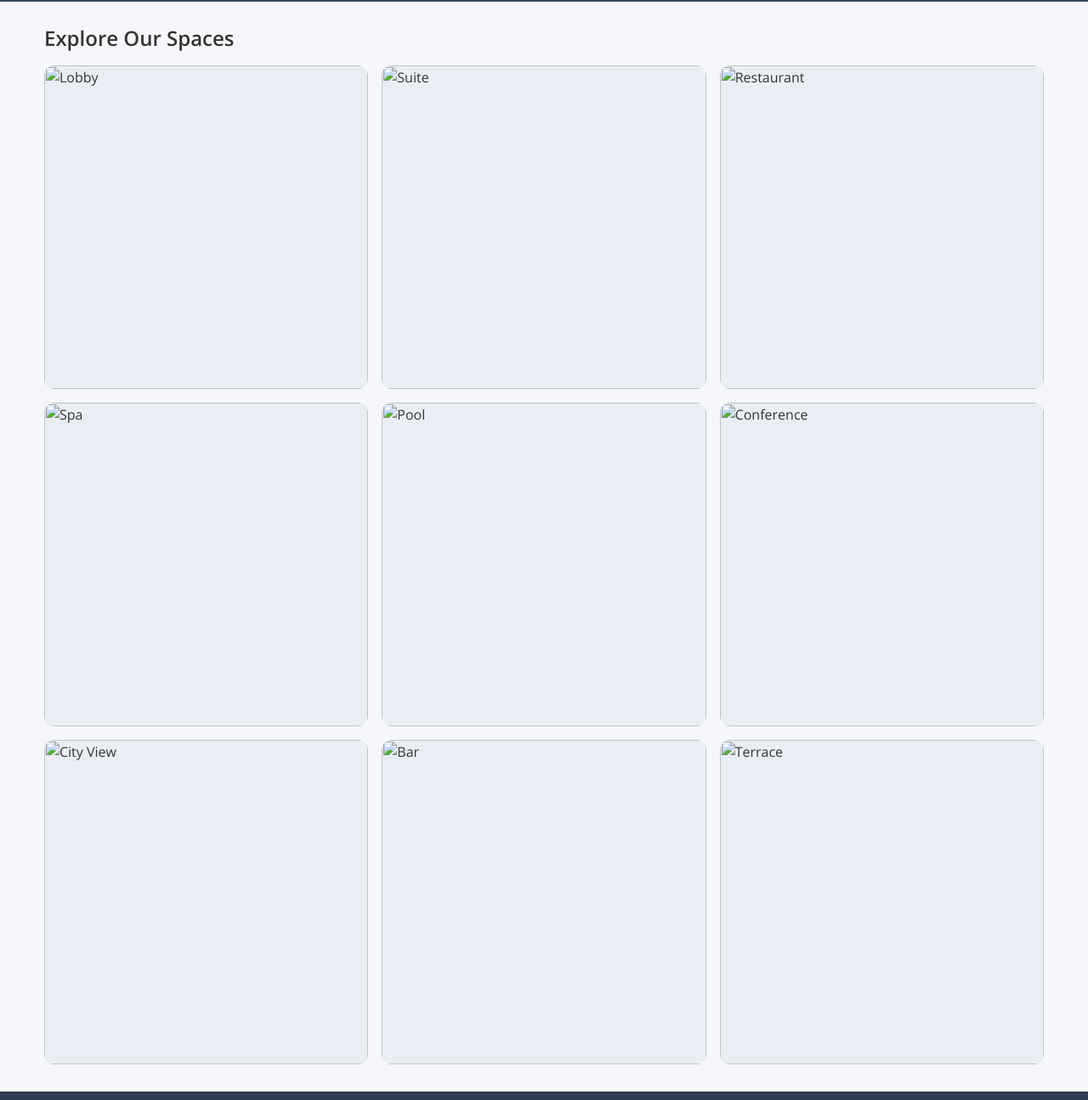
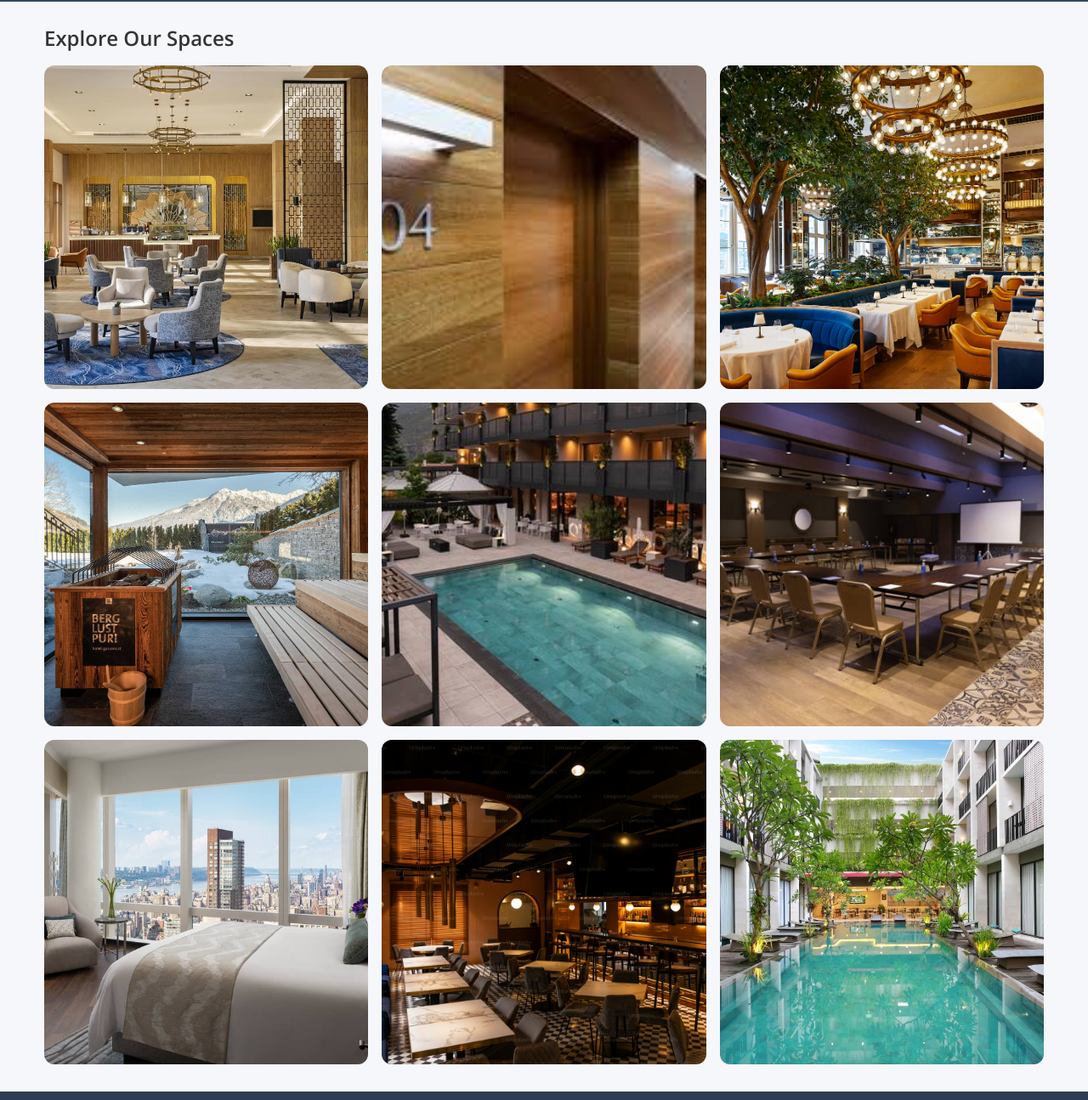
Before and after one commit to Tenma24/pro, a plain HTML site: page reservations.html in a window 1280 px wide. Shown: the part 168-1463 px from the top of the page at 85% size. Drawn offline with nearby package versions, Linux system fonts and the light colour scheme.

Commit message:
Update reservations.html

```diff
--- a/reservations.html
+++ b/reservations.html
@@ -11,7 +11,7 @@
   <nav class="navbar">
     <div class="navwrap">
       <a href="index.html" class="brand">
-        <img class="logo" src="img/logo.png" alt="Logo">
+        <img class="logo" src="logo.png" alt="Logo">
         <span>Ritz-Carlton</span>
       </a>
       <ul>
@@ -26,15 +26,15 @@
   <main class="container">
     <h2 style="margin-bottom:12px">Explore Our Spaces</h2>
     <section class="gallery">
-      <div class="gallery-item"><img src="img/g1.jpg" alt="Lobby"><div class="caption">Grand Lobby</div></div>
-      <div class="gallery-item"><img src="img/g2.jpg" alt="Suite"><div class="caption">Luxury Suite</div></div>
-      <div class="gallery-item"><img src="img/g3.jpg" alt="Restaurant"><div class="caption">Fine Dining</div></div>
-      <div class="gallery-item"><img src="img/g4.jpg" alt="Spa"><div class="caption">Spa & Wellness</div></div>
-      <div class="gallery-item"><img src="img/g5.jpg" alt="Pool"><div class="caption">Indoor Pool</div></div>
-      <div class="gallery-item"><img src="img/g6.jpg" alt="Conference"><div class="caption">Conference Hall</div></div>
-      <div class="gallery-item"><img src="img/g7.jpg" alt="City View"><div class="caption">City Skyline</div></div>
-      <div class="gallery-item"><img src="img/g8.jpg" alt="Bar"><div class="caption">Signature Bar</div></div>
-      <div class="gallery-item"><img src="img/g9.jpg" alt="Terrace"><div class="caption">Terrace Lounge</div></div>
+      <div class="gallery-item"><img src="g1.jpg" alt="Lobby"><div class="caption">Grand Lobby</div></div>
+      <div class="gallery-item"><img src="g2.jpg" alt="Suite"><div class="caption">Luxury Suite</div></div>
+      <div class="gallery-item"><img src="g3.jpg" alt="Restaurant"><div class="caption">Fine Dining</div></div>
+      <div class="gallery-item"><img src="g4.jpg" alt="Spa"><div class="caption">Spa & Wellness</div></div>
+      <div class="gallery-item"><img src="g5.jpg" alt="Pool"><div class="caption">Indoor Pool</div></div>
+      <div class="gallery-item"><img src="g6.jpg" alt="Conference"><div class="caption">Conference Hall</div></div>
+      <div class="gallery-item"><img src="g7.jpg" alt="City View"><div class="caption">City Skyline</div></div>
+      <div class="gallery-item"><img src="g8.jpg" alt="Bar"><div class="caption">Signature Bar</div></div>
+      <div class="gallery-item"><img src="g9.jpg" alt="Terrace"><div class="caption">Terrace Lounge</div></div>
     </section>
   </main>
 
```
